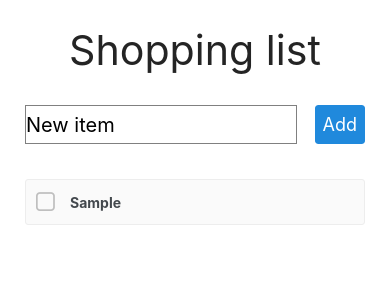
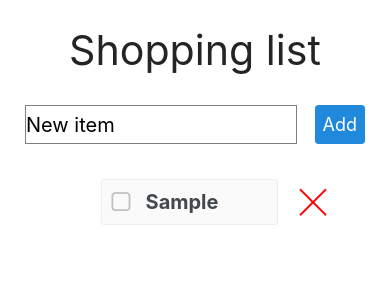
Before and after one commit to Aniko-S/shopping_list_mobile, a React Native app: screen / in a window 390 px wide. Both pictures are taken after typing "Sample" into the empty fields and a click on the button "Add". Shown: the top 300 px of the page. Built offline with nearby package versions, Linux system fonts and the light colour scheme.

Commit message:
Add deleteItem function and a button between the items. Call deleteItem on press this button.

```diff
--- a/App.js
+++ b/App.js
@@ -22,6 +22,10 @@ export default function App() {
     setItems([...items]);
   };
 
+  const deleteItem = (id) => {
+    setItems((items) => items.filter((item) => item.id !== id));
+  };
+
   return (
     <SafeAreaProvider>
       <View style={styles.container}>
@@ -35,7 +39,7 @@ export default function App() {
           />
           <Button title="Add" onPress={() => addNewItem(text)} />
         </View>
-        <ItemList items={items} handlePress={check} />
+        <ItemList items={items} handlePress={check} deleteItem={deleteItem} />
       </View>
     </SafeAreaProvider>
   );
--- a/ItemList.js
+++ b/ItemList.js
@@ -2,9 +2,9 @@ import React from "react";
 import { View, StyleSheet } from "react-native";
 import OneItem from "./OneItem";
 
-function ItemList({ items, handlePress }) {
+function ItemList({ items, handlePress, deleteItem }) {
   return (
-    <View style={styles.list}>
+    <View>
       {items
         .sort((item1, item2) => {
           if (item1.bought && !item2.bought) return 1;
@@ -16,6 +16,7 @@ function ItemList({ items, handlePress }) {
             key={item.id}
             item={item}
             handlePress={() => handlePress(item.id)}
+            deleteItem={() => deleteItem(item.id)}
           />
         ))}
     </View>
@@ -26,8 +27,6 @@ export default ItemList;
 
 const styles = StyleSheet.create({
   list: {
-    display: "flex",
-    alignItems: "center",
     width: "100%",
   },
 });
--- a/OneItem.js
+++ b/OneItem.js
@@ -1,22 +1,39 @@
 import React, { useState } from "react";
-import { StyleSheet } from "react-native";
-import { CheckBox } from "react-native-elements";
+import { StyleSheet, View } from "react-native";
+import { CheckBox, Icon } from "react-native-elements";
 
-function OneItem({ item, handlePress }) {
+function OneItem({ item, handlePress, deleteItem }) {
   return (
+    <View style={styles.line}>
       <CheckBox
         containerStyle={styles.item}
+        textStyle={{ fontSize: 20 }}
         title={item.text}
         onPress={handlePress}
         checked={item.bought}
       />
+      <Icon
+        name="close"
+        type="evilicon"
+        color="red"
+        size={50}
+        onPress={deleteItem}
+      />
+    </View>
   );
 }
 
 export default OneItem;
 
 const styles = StyleSheet.create({
-  item: {
+  line: {
+    display: "flex",
+    flexDirection: "row",
+    alignItems: "center",
+    justifyContent: "space-between",
     width: "100%",
   },
+  item: {
+    width: "85%",
+  },
 });
```
Lines whose indentation alone changed are shown as unchanged.
